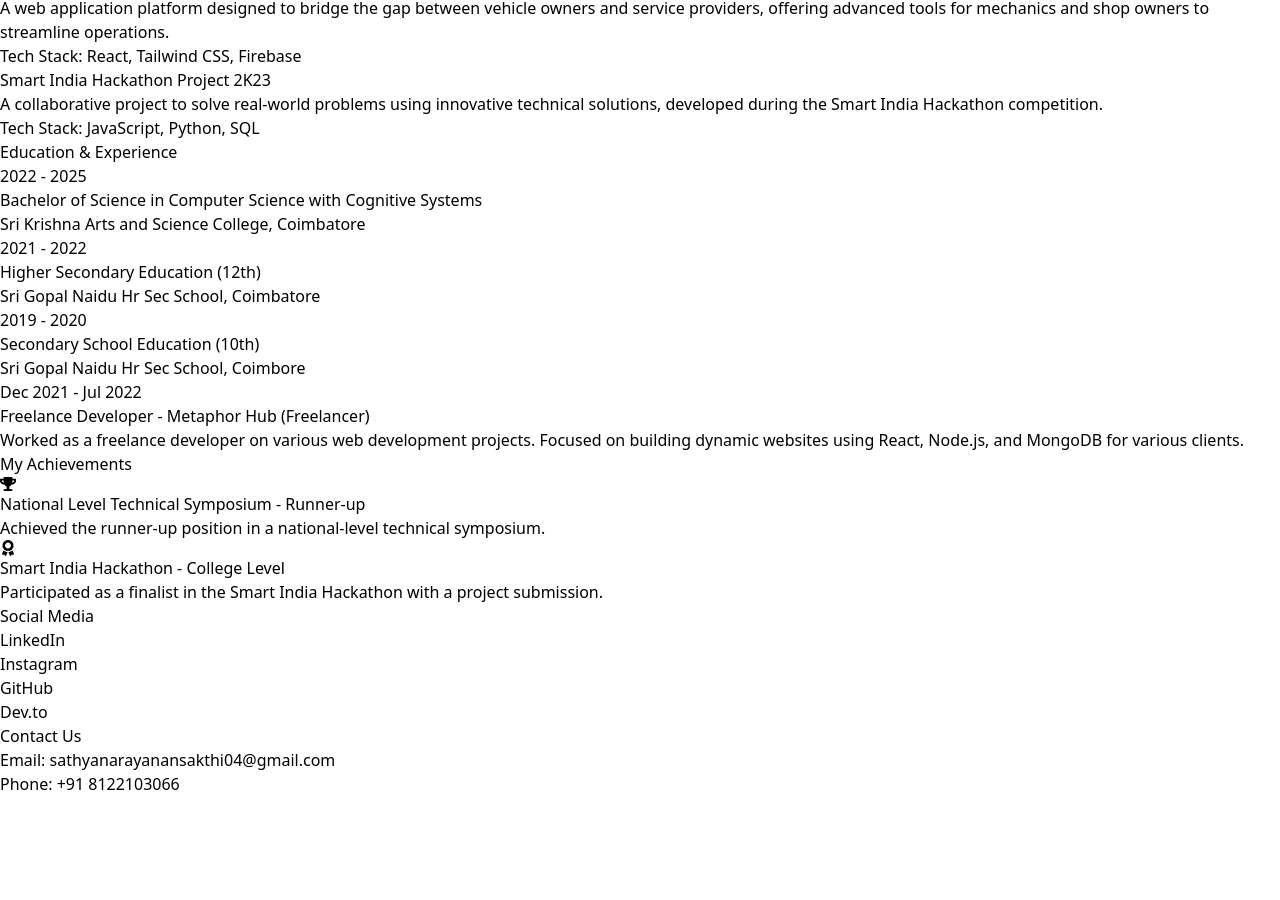
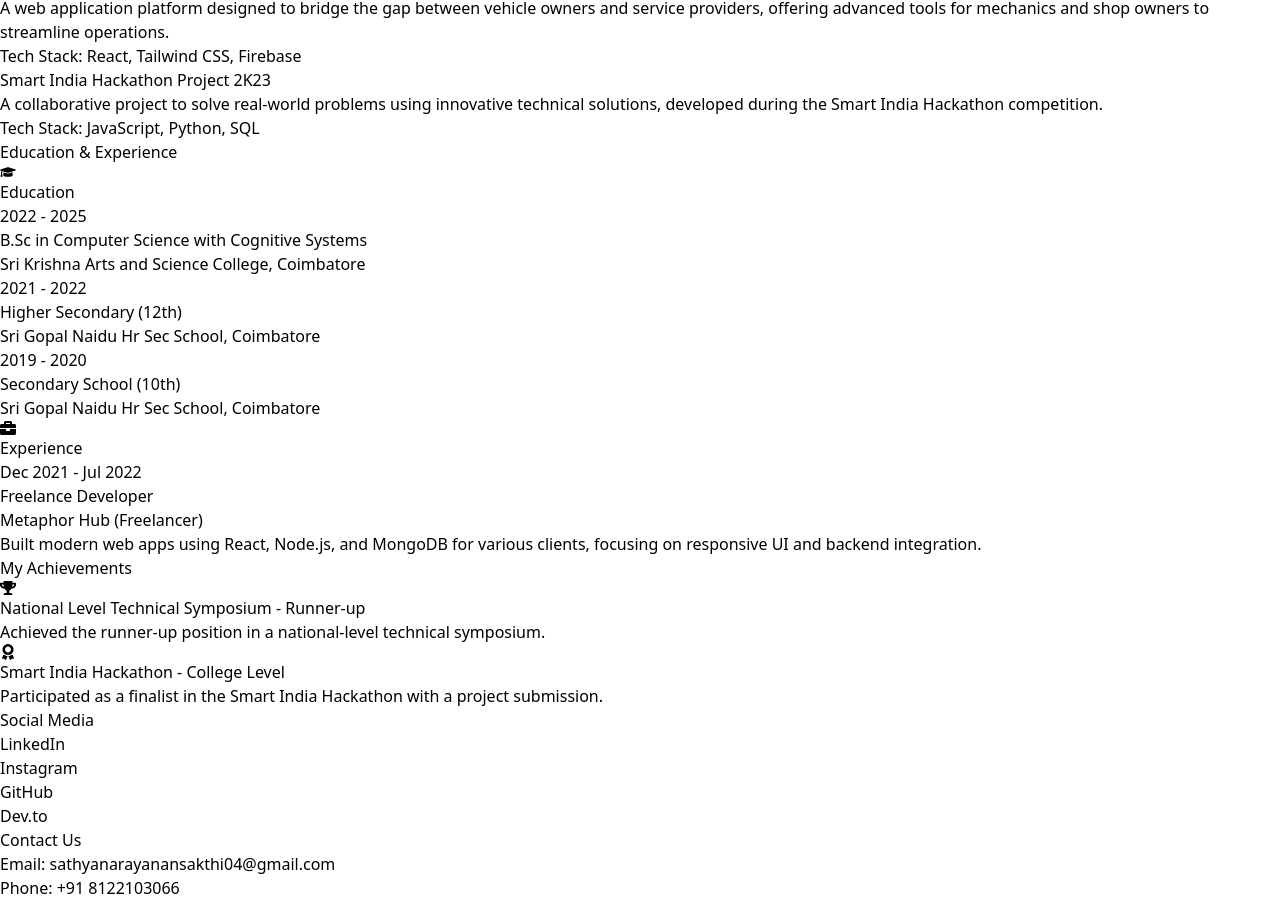
Before and after one commit to Sathyanarayanansakthi/my_site, a React (Vite) app: page / in a window 1280 px wide. Shown: the part 1472-2372 px from the top of the page. Before the commit the page ends 2268 px from the top, so only its background shows below. Built offline with nearby package versions, Linux system fonts and the light colour scheme.

Commit message:
Update Education.jsx

```diff
--- a/src/components/Education.jsx
+++ b/src/components/Education.jsx
@@ -1,47 +1,46 @@
 import React, { useRef } from "react";
 import { motion, useInView } from "framer-motion";
+import { FaGraduationCap, FaBriefcase } from "react-icons/fa";
 
-// Education Data
+// Data
 const educationData = [
   {
     year: "2022 - 2025",
-    degree: "Bachelor of Science in Computer Science with Cognitive Systems",
+    degree: "B.Sc in Computer Science with Cognitive Systems",
     institution: "Sri Krishna Arts and Science College, Coimbatore",
   },
   {
     year: "2021 - 2022",
-    degree: "Higher Secondary Education (12th)",
+    degree: "Higher Secondary (12th)",
     institution: "Sri Gopal Naidu Hr Sec School, Coimbatore",
   },
   {
     year: "2019 - 2020",
-    degree: "Secondary School Education (10th)",
-    institution: "Sri Gopal Naidu Hr Sec School, Coimbore",
+    degree: "Secondary School (10th)",
+    institution: "Sri Gopal Naidu Hr Sec School, Coimbatore",
   },
 ];
 
-// Experience Data
 const experienceData = [
   {
     company: "Metaphor Hub (Freelancer)",
     role: "Freelance Developer",
     duration: "Dec 2021 - Jul 2022",
     description:
-      "Worked as a freelance developer on various web development projects. Focused on building dynamic websites using React, Node.js, and MongoDB for various clients.",
+      "Built modern web apps using React, Node.js, and MongoDB for various clients, focusing on responsive UI and backend integration.",
   },
 ];
 
-// Animation Variants for Timeline
+// Animation Variants
 const timelineVariants = {
-  hidden: { opacity: 0, x: -50 },
+  hidden: { opacity: 0, y: 50 },
   visible: (i) => ({
     opacity: 1,
-    x: 0,
-    transition: { delay: i * 0.3, type: "spring", stiffness: 100 },
+    y: 0,
+    transition: { delay: i * 0.3, type: "spring", stiffness: 60 },
   }),
 };
 
-// Education and Experience Component
 const EducationAndExperience = () => {
   const ref = useRef(null);
   const isInView = useInView(ref, { once: true });
@@ -49,21 +48,25 @@ const EducationAndExperience = () => {
   return (
     <div
       ref={ref}
-      className="min-h-screen py-20 bg-gradient-to-b from-slate-950 to-slate-700 text-white flex flex-col items-center"
+      className="min-h-screen py-20 px-4 md:px-0 bg-gradient-to-b from-slate-950 to-slate-800 text-white flex flex-col items-center"
     >
       {/* Section Heading */}
-      <motion.div
+      <motion.h3
         initial={{ opacity: 0, y: -30 }}
         animate={isInView ? { opacity: 1, y: 0 } : {}}
-        transition={{ duration: 0.8, ease: "easeOut" }}
+        transition={{ duration: 0.6, ease: "easeOut" }}
+        className="text-4xl font-extrabold mb-16 tracking-wide"
       >
-        <h3 className="text-3xl font-bold mb-10">Education & Experience</h3>
-      </motion.div>
+        Education & Experience
+      </motion.h3>
 
-      {/* Timeline Container */}
-      <div className="max-w-3xl w-full">
-        {/* Education Timeline */}
-        <div className="relative">
+      <div className="max-w-4xl w-full grid grid-cols-1 md:grid-cols-2 gap-10">
+        {/* Education */}
+        <div>
+          <h4 className="text-2xl font-semibold mb-6 flex items-center gap-2">
+            <FaGraduationCap className="text-teal-400" /> Education
+          </h4>
+          <div className="space-y-8">
             {educationData.map((item, index) => (
               <motion.div
                 key={index}
@@ -71,25 +74,22 @@ const EducationAndExperience = () => {
                 animate={isInView ? "visible" : "hidden"}
                 custom={index}
                 variants={timelineVariants}
-              className="relative pl-10 mb-8 border-l-4 border-gray-500 hover:bg-slate-800 transition-all duration-300 p-5 rounded-lg"
+                className="bg-slate-800/60 p-5 rounded-2xl shadow-lg border border-slate-600 hover:border-teal-400 transition-all"
               >
-              {/* Timeline Dot */}
-              <div className="w-3 h-3 bg-gray-500 border-2 border-slate-900 rounded-full absolute left-[-6px] top-6"></div>
-
-              {/* Year */}
-              <h6 className="text-gray-400 font-bold mb-2">{item.year}</h6>
-
-              {/* Degree and Institution */}
-              <div>
+                <p className="text-sm text-teal-400 font-medium mb-2">{item.year}</p>
                 <h5 className="text-xl font-bold">{item.degree}</h5>
-                <p className="text-gray-600">{item.institution}</p>
-              </div>
+                <p className="text-gray-400">{item.institution}</p>
               </motion.div>
             ))}
           </div>
+        </div>
 
-        {/* Experience Timeline */}
-        <div className="relative mt-16">
+        {/* Experience */}
+        <div>
+          <h4 className="text-2xl font-semibold mb-6 flex items-center gap-2">
+            <FaBriefcase className="text-purple-400" /> Experience
+          </h4>
+          <div className="space-y-8">
             {experienceData.map((item, index) => (
               <motion.div
                 key={index}
@@ -97,21 +97,15 @@ const EducationAndExperience = () => {
                 animate={isInView ? "visible" : "hidden"}
                 custom={index}
                 variants={timelineVariants}
-              className="relative pl-10 mb-8 border-l-4 border-gray-500 hover:bg-slate-800 transition-all duration-300 p-5 rounded-lg"
+                className="bg-slate-800/60 p-5 rounded-2xl shadow-lg border border-slate-600 hover:border-purple-400 transition-all"
               >
-              {/* Timeline Dot */}
-              <div className="w-3 h-3 bg-gray-500 border-2 border-slate-900 rounded-full absolute left-[-6px] top-6"></div>
-
-              {/* Duration */}
-              <h6 className="text-gray-400 font-bold mb-2">{item.duration}</h6>
-
-              {/* Role and Company */}
-              <div>
-                <h5 className="text-xl font-bold">{item.role} - {item.company}</h5>
-                <p className="text-gray-600">{item.description}</p>
-              </div>
+                <p className="text-sm text-purple-400 font-medium mb-2">{item.duration}</p>
+                <h5 className="text-xl font-bold">{item.role}</h5>
+                <p className="text-gray-300 italic">{item.company}</p>
+                <p className="text-gray-400 mt-2">{item.description}</p>
               </motion.div>
             ))}
+          </div>
         </div>
       </div>
     </div>
```
Lines whose indentation alone changed are shown as unchanged.
